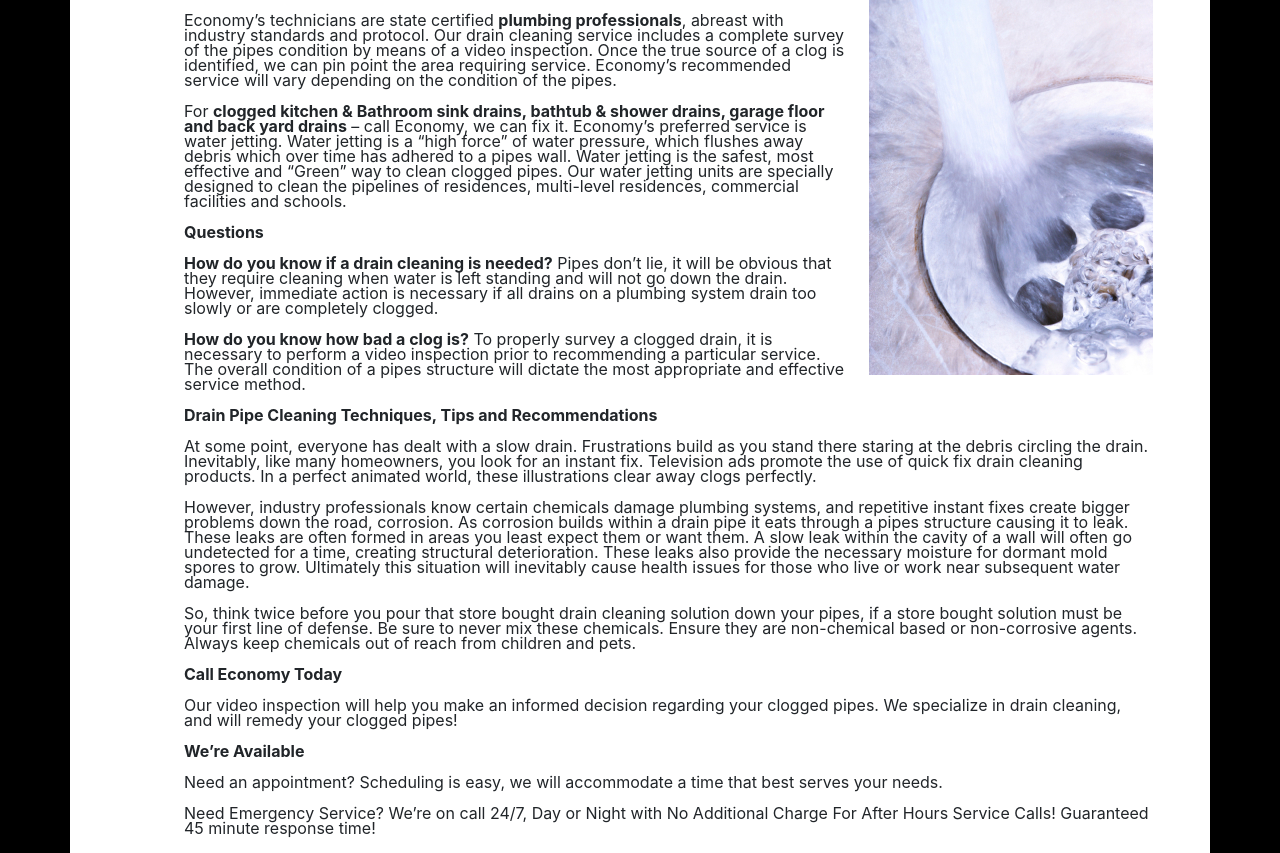
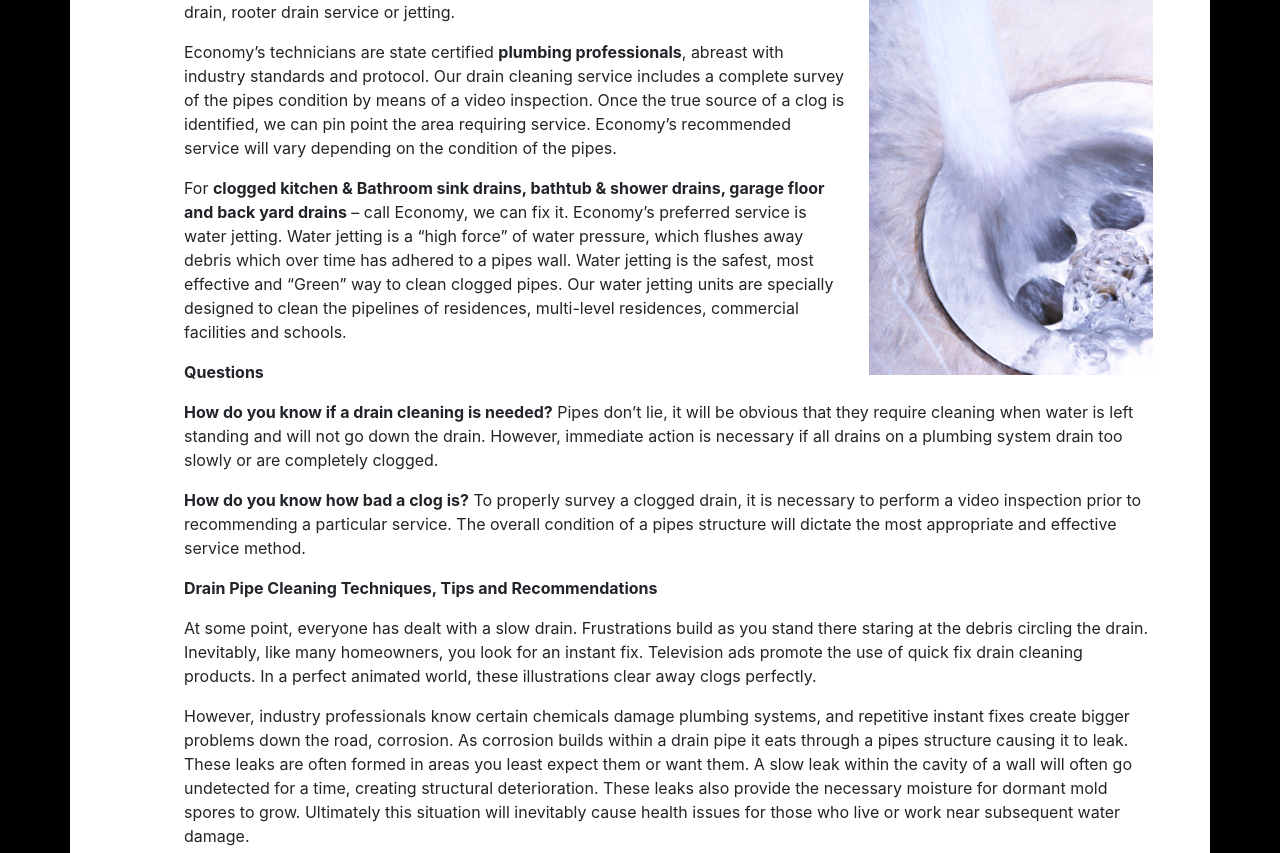
Before and after one commit to PhillipChang/economysf, a plain HTML site: page drain-cleaning.html in a window 1280 px wide. Shown: the part 511-1364 px from the top of the page. Drawn offline with nearby package versions, Linux system fonts and the light colour scheme.

Commit message:
remove lineheight from page body

```diff
--- a/styles.css
+++ b/styles.css
@@ -40,9 +40,7 @@ body, html {
 #page-body {
     margin-left: 10%;
     margin-right: 5%;
-    line-height: 15px;
 }
-
 
 #lh-content {
     line-height: 1.5;
```
